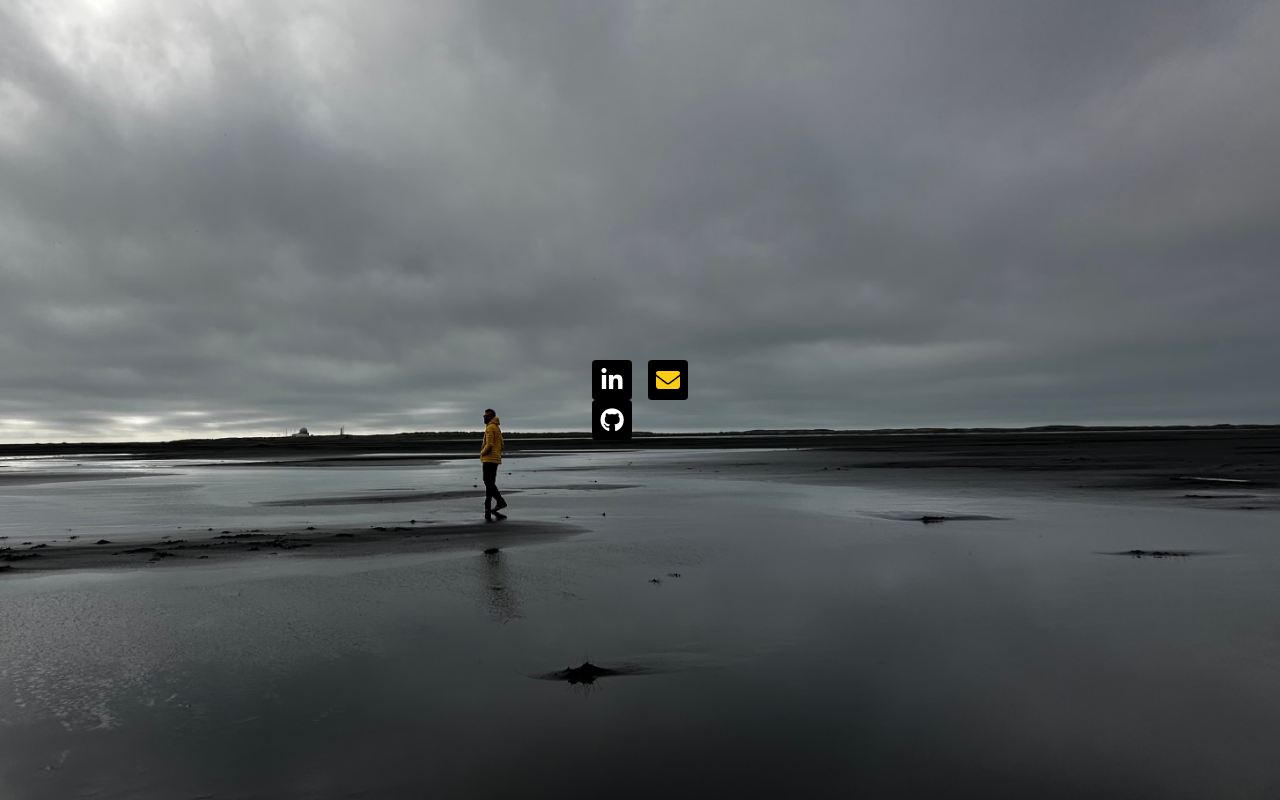
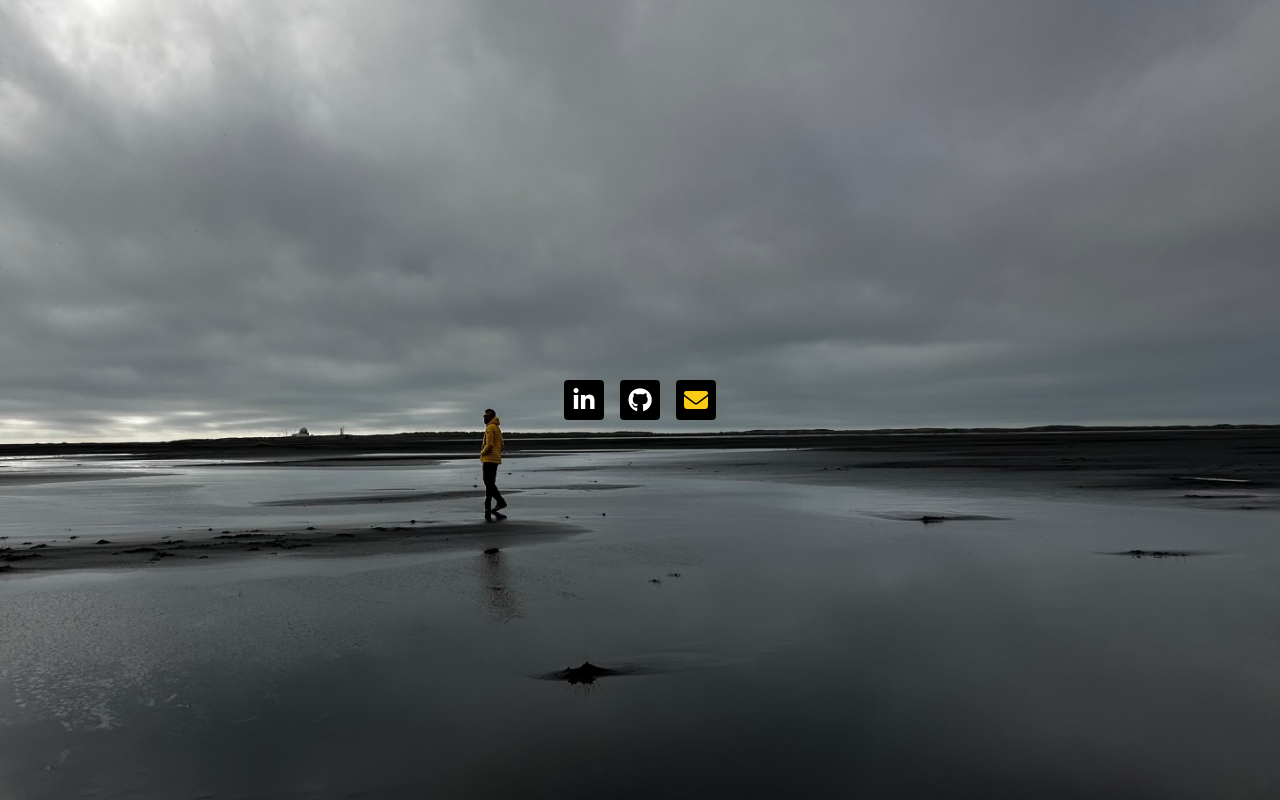
Before and after one commit to gianlucalazzarin/gianlucalazzar.in, a Next.js app: page / in a window 1280 px wide. Built offline with nearby package versions, Linux system fonts and the light colour scheme.

Commit message:
modifiche

```diff
--- a/app/page.tsx
+++ b/app/page.tsx
@@ -18,15 +18,15 @@ export default function Home() {
       <div className="relative z-10 flex flex-col justify-center h-full">
         <div className="text-center">
           <div className="flex justify-center space-x-4 animate__animated animate__fadeInUp animate__delay-2s">
-            <a href="https://github.com/gianlucalazzarin">
+            <a href="https://www.linkedin.com/in/lazzaringianluca/">
               <div className="bg-black w-10 h-10 flex items-center justify-center rounded focus:outline-none">
                 <i className="fab fa-linkedin-in text-white text-2xl"></i>
               </div>
-              <a href="https://instagram.com/gianlucalazzarin">
-                <div className="bg-black w-10 h-10 flex items-center justify-center rounded focus:outline-none">
-                  <i className="fab fa-github text-white text-2xl"></i>
-                </div>
-              </a>
+            </a>
+            <a href="https://github.com/gianlucalazzarin">
+              <div className="bg-black w-10 h-10 flex items-center justify-center rounded focus:outline-none">
+                <i className="fab fa-github text-white text-2xl"></i>
+              </div>
             </a>
             <a href="mailto:info@gianlucalazzarin.com">
               <div className="bg-black w-10 h-10 flex items-center justify-center rounded focus:outline-none">
```
